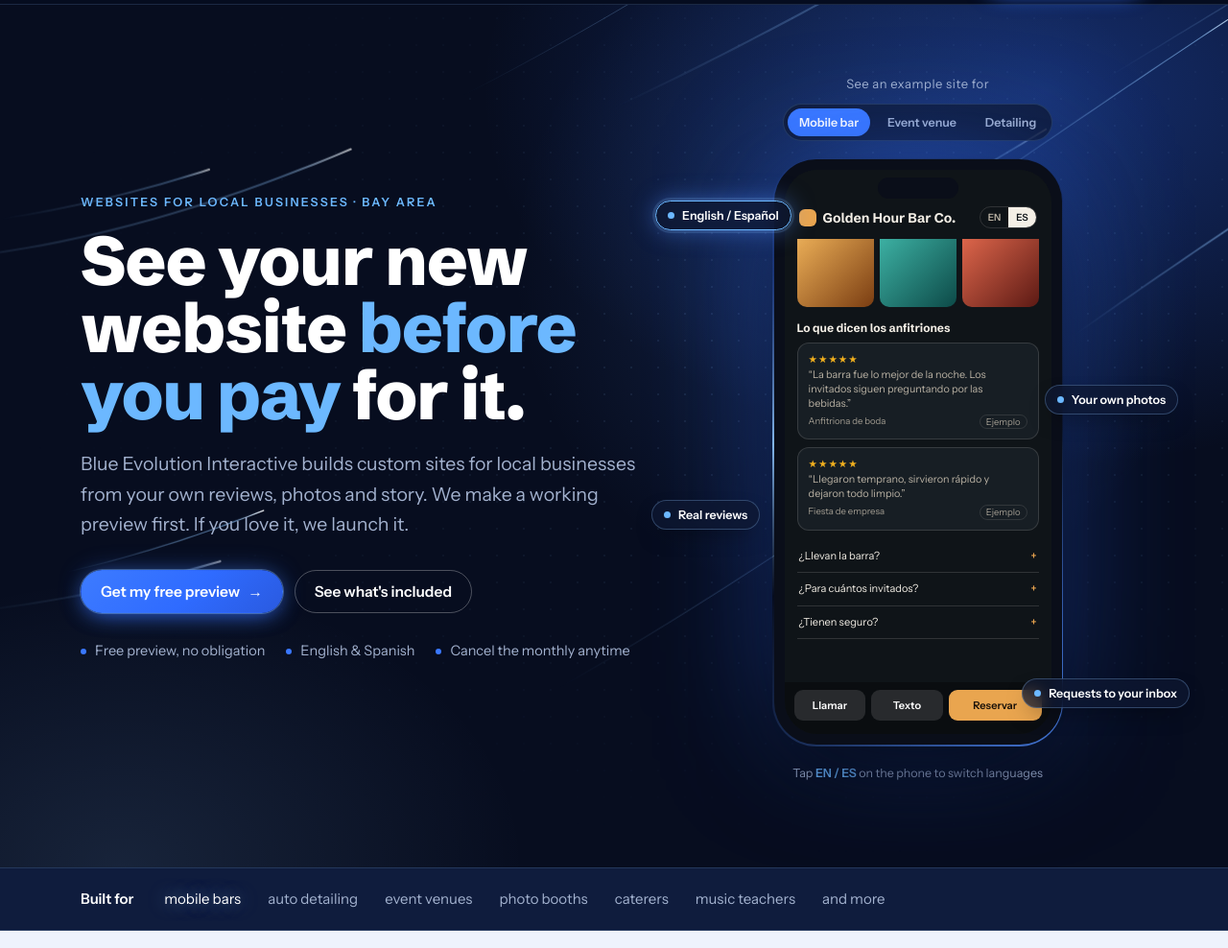
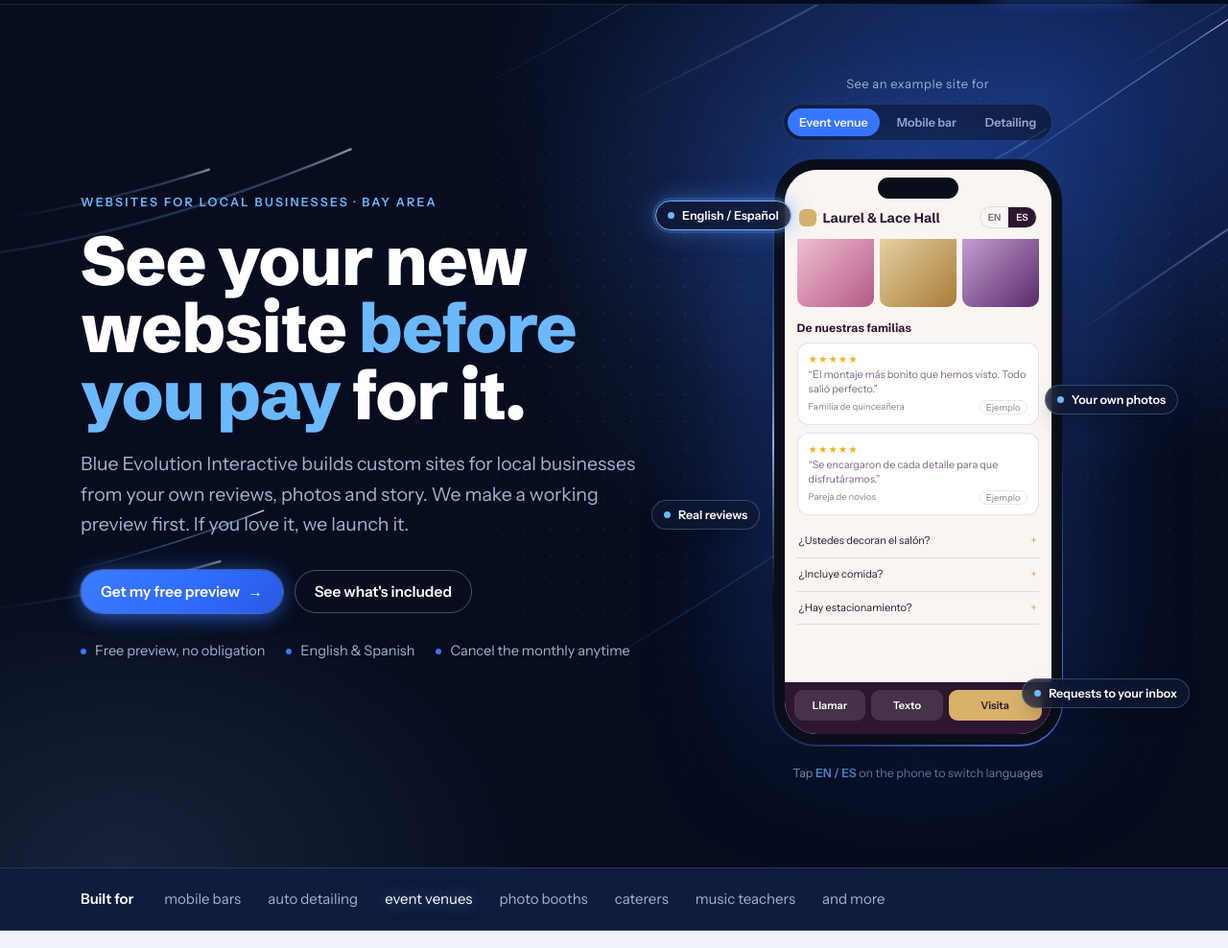
Before and after one commit to blueevohq/llc-website, a plain HTML site: page index.html in a window 1280 px wide. Shown: the part 64-1052 px from the top of the page at 96% size. Drawn offline with Linux system fonts and the light colour scheme.

Commit message:
Add files via upload

```diff
--- a/index.html
+++ b/index.html
@@ -318,8 +318,8 @@ footer a:hover{color:#6cb8ff}
     <div class="demo">
       <div class="demo-label" data-i18n="demo_lbl">See an example site for</div>
       <div class="tabs" role="tablist" aria-label="Example business type">
-        <button type="button" role="tab" aria-selected="true" data-site="0" data-i18n="tab0">Mobile bar</button>
-        <button type="button" role="tab" aria-selected="false" data-site="1" data-i18n="tab1">Event venue</button>
+        <button type="button" role="tab" aria-selected="true" data-site="0" data-i18n="tab1">Event venue</button>
+        <button type="button" role="tab" aria-selected="false" data-site="1" data-i18n="tab0">Mobile bar</button>
         <button type="button" role="tab" aria-selected="false" data-site="2" data-i18n="tab2">Detailing</button>
       </div>
       <div class="phone-wrap">
@@ -355,7 +355,7 @@ footer a:hover{color:#6cb8ff}
   </div>
 </section>
 
-<div class="strip"><div class="wrap"><b data-i18n="st_b">Built for</b> <span data-n="0" data-i18n="st0">mobile bars</span><span data-n="2" data-i18n="st1">auto detailing</span><span data-n="1" data-i18n="st2">event venues</span><span data-i18n="st3">photo booths</span><span data-i18n="st4">caterers</span><span data-i18n="st5">music teachers</span><span data-i18n="st6">and more</span></div></div>
+<div class="strip"><div class="wrap"><b data-i18n="st_b">Built for</b> <span data-n="1" data-i18n="st0">mobile bars</span><span data-n="2" data-i18n="st1">auto detailing</span><span data-n="0" data-i18n="st2">event venues</span><span data-i18n="st3">photo booths</span><span data-i18n="st4">caterers</span><span data-i18n="st5">music teachers</span><span data-i18n="st6">and more</span></div></div>
 
 <section class="light pad" id="how">
   <div class="wrap">
@@ -483,12 +483,12 @@ footer a:hover{color:#6cb8ff}
 (function(){
   // ---- example sites in the phone ----
   var SITES=[
+    {theme:{bg:"#fbf5f2",ink:"#2c1630",muted:"#7c6680",line:"rgba(44,22,48,.12)",card:"#ffffff",hero:"linear-gradient(160deg,#c06a91 0%,#6e2f63 55%,#2c1630 100%)",glow:"rgba(255,200,225,.6)",accent:"#d8b26a",accentInk:"#2c1630",barbg:"#2c1630",gal:["linear-gradient(135deg,#f3c4d6,#b45a85)","linear-gradient(135deg,#e9d5a8,#a77c37)","linear-gradient(135deg,#c9a4d6,#5a2a6a)"]},
+     en:{name:"Laurel & Lace Hall",k:"Up to 200 guests",h:"Your celebration, beautifully set.",p:"Décor, lighting, catering and a lit dance floor, all in one place.",c:"Check a date",g:"Inside the hall",rv:"From our families",q1:"“The most beautiful setup we've seen. Everything ran perfectly.”",n1:"Quinceañera family",q2:"“They handled every detail so we could enjoy the night.”",n2:"Wedding couple",f1:"Do you decorate the hall?",f2:"Is catering included?",f3:"Is there parking?",b1:"Call",b2:"Text",b3:"Tour",t1:"New date request",t2:"Quinceañera · Aug 9 · 180 guests",sample:"Sample",sample2:"Sample"},
+     es:{name:"Laurel & Lace Hall",k:"Hasta 200 invitados",h:"Tu celebración, con todo listo.",p:"Decoración, luces, comida y pista iluminada, todo en un solo lugar.",c:"Consulta una fecha",g:"El salón por dentro",rv:"De nuestras familias",q1:"“El montaje más bonito que hemos visto. Todo salió perfecto.”",n1:"Familia de quinceañera",q2:"“Se encargaron de cada detalle para que disfrutáramos.”",n2:"Pareja de novios",f1:"¿Ustedes decoran el salón?",f2:"¿Incluye comida?",f3:"¿Hay estacionamiento?",b1:"Llamar",b2:"Texto",b3:"Visita",t1:"Nueva solicitud de fecha",t2:"Quinceañera · 9 de agosto · 180 invitados",sample:"Ejemplo",sample2:"Ejemplo"}},
     {theme:{bg:"#0f1418",ink:"#f4efe6",muted:"#b9b1a3",line:"rgba(244,239,230,.14)",card:"#171e24",hero:"linear-gradient(160deg,#d9973c 0%,#9c5a1f 50%,#2b1a0e 100%)",glow:"rgba(255,214,140,.55)",accent:"#e9a54f",accentInk:"#1a120a",barbg:"#0a0d10",gal:["linear-gradient(135deg,#f1b45a,#7a3d12)","linear-gradient(135deg,#3fb6a8,#0d4a48)","linear-gradient(135deg,#e46a4e,#5c1a14)"]},
      en:{name:"Golden Hour Bar Co.",k:"Weddings · Quinces · Corporate",h:"Craft cocktails, wherever you celebrate.",p:"A full mobile bar, licensed bartenders and a menu built around your event.",c:"Check your date",g:"Recent events",rv:"What hosts say",q1:"“The bar was the hit of the night. Guests are still asking about the drinks.”",n1:"Wedding host",q2:"“Set up early, served fast, cleaned up everything.”",n2:"Company party",f1:"Do you bring the bar?",f2:"How many guests can you serve?",f3:"Do you have insurance?",b1:"Call",b2:"Text",b3:"Book",t1:"New booking request",t2:"Wedding · June 14 · 120 guests",sample:"Sample",sample2:"Sample"},
      es:{name:"Golden Hour Bar Co.",k:"Bodas · Quinceañeras · Empresas",h:"Cócteles de autor, donde celebres.",p:"Barra móvil completa, bartenders con licencia y un menú hecho para tu evento.",c:"Consulta tu fecha",g:"Eventos recientes",rv:"Lo que dicen los anfitriones",q1:"“La barra fue lo mejor de la noche. Los invitados siguen preguntando por las bebidas.”",n1:"Anfitriona de boda",q2:"“Llegaron temprano, sirvieron rápido y dejaron todo limpio.”",n2:"Fiesta de empresa",f1:"¿Llevan la barra?",f2:"¿Para cuántos invitados?",f3:"¿Tienen seguro?",b1:"Llamar",b2:"Texto",b3:"Reservar",t1:"Nueva solicitud",t2:"Boda · 14 de junio · 120 invitados",sample:"Ejemplo",sample2:"Ejemplo"}},
-    {theme:{bg:"#fbf5f2",ink:"#2c1630",muted:"#7c6680",line:"rgba(44,22,48,.12)",card:"#ffffff",hero:"linear-gradient(160deg,#c06a91 0%,#6e2f63 55%,#2c1630 100%)",glow:"rgba(255,200,225,.6)",accent:"#d8b26a",accentInk:"#2c1630",barbg:"#2c1630",gal:["linear-gradient(135deg,#f3c4d6,#b45a85)","linear-gradient(135deg,#e9d5a8,#a77c37)","linear-gradient(135deg,#c9a4d6,#5a2a6a)"]},
-     en:{name:"Laurel & Lace Hall",k:"Up to 200 guests",h:"Your celebration, beautifully set.",p:"Décor, lighting, catering and a lit dance floor, all in one place.",c:"Check a date",g:"Inside the hall",rv:"From our families",q1:"“The most beautiful setup we've seen. Everything ran perfectly.”",n1:"Quinceañera family",q2:"“They handled every detail so we could enjoy the night.”",n2:"Wedding couple",f1:"Do you decorate the hall?",f2:"Is catering included?",f3:"Is there parking?",b1:"Call",b2:"Text",b3:"Tour",t1:"New date request",t2:"Quinceañera · Aug 9 · 180 guests",sample:"Sample",sample2:"Sample"},
-     es:{name:"Laurel & Lace Hall",k:"Hasta 200 invitados",h:"Tu celebración, con todo listo.",p:"Decoración, luces, comida y pista iluminada, todo en un solo lugar.",c:"Consulta una fecha",g:"El salón por dentro",rv:"De nuestras familias",q1:"“El montaje más bonito que hemos visto. Todo salió perfecto.”",n1:"Familia de quinceañera",q2:"“Se encargaron de cada detalle para que disfrutáramos.”",n2:"Pareja de novios",f1:"¿Ustedes decoran el salón?",f2:"¿Incluye comida?",f3:"¿Hay estacionamiento?",b1:"Llamar",b2:"Texto",b3:"Visita",t1:"Nueva solicitud de fecha",t2:"Quinceañera · 9 de agosto · 180 invitados",sample:"Ejemplo",sample2:"Ejemplo"}},
     {theme:{bg:"#f2f5f9",ink:"#0b1630",muted:"#5b6780",line:"rgba(11,22,48,.12)",card:"#ffffff",hero:"linear-gradient(160deg,#2f8f6b 0%,#0f3d4f 55%,#0b1630 100%)",glow:"rgba(140,255,210,.45)",accent:"#35b07a",accentInk:"#ffffff",barbg:"#0b1630",gal:["linear-gradient(135deg,#9fb6cf,#2b3f5c)","linear-gradient(135deg,#c93838,#4a0f12)","linear-gradient(135deg,#d9e2ec,#7f93ab)"]},
      en:{name:"Northline Detail",k:"Mobile · Same-day appointments",h:"Showroom shine, right in your driveway.",p:"Interior, exterior and pet hair, done at your home or office.",c:"Get a free quote",g:"Before & after",rv:"Customer reviews",q1:"“My car hasn't looked this good since I bought it.”",n1:"Sedan owner",q2:"“Booked in the morning, done by lunch. Super easy.”",n2:"SUV owner",f1:"Do you come to me?",f2:"How long does it take?",f3:"Can you remove pet hair?",b1:"Call",b2:"Text",b3:"Quote",t1:"New quote request",t2:"Full detail · 2021 RAV4 · San Jose",sample:"Sample",sample2:"Sample"},
      es:{name:"Northline Detail",k:"Móvil · Citas el mismo día",h:"Brillo de agencia, en tu propia entrada.",p:"Interior, exterior y pelo de mascota, en tu casa u oficina.",c:"Cotiza gratis",g:"Antes y después",rv:"Reseñas de clientes",q1:"“Mi carro no se veía así desde que lo compré.”",n1:"Dueño de sedán",q2:"“Agendé en la mañana y estaba listo al mediodía.”",n2:"Dueña de SUV",f1:"¿Van a domicilio?",f2:"¿Cuánto tarda?",f3:"¿Quitan pelo de mascota?",b1:"Llamar",b2:"Texto",b3:"Cotizar",t1:"Nueva cotización",t2:"Detallado completo · RAV4 2021 · San José",sample:"Ejemplo",sample2:"Ejemplo"}}
```
